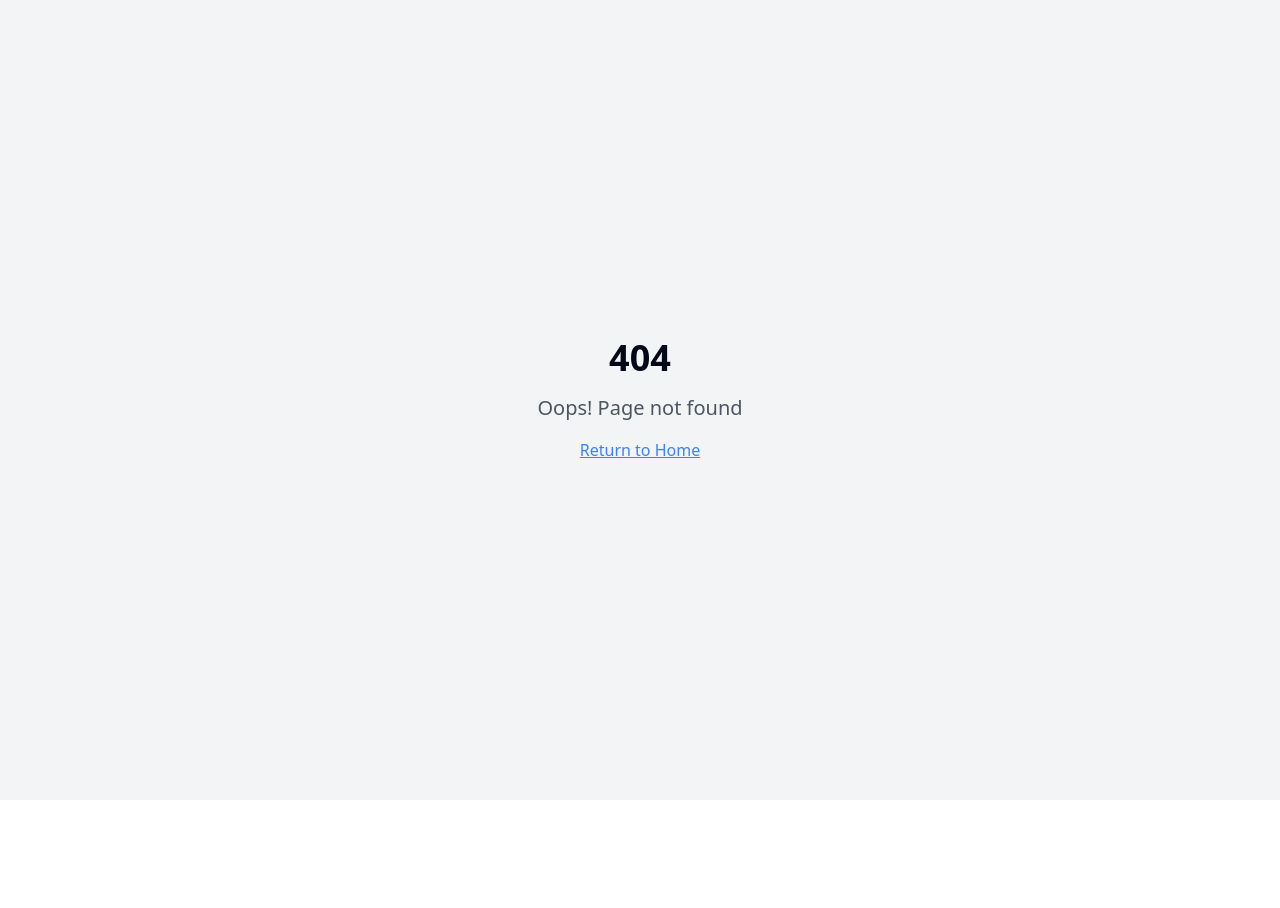
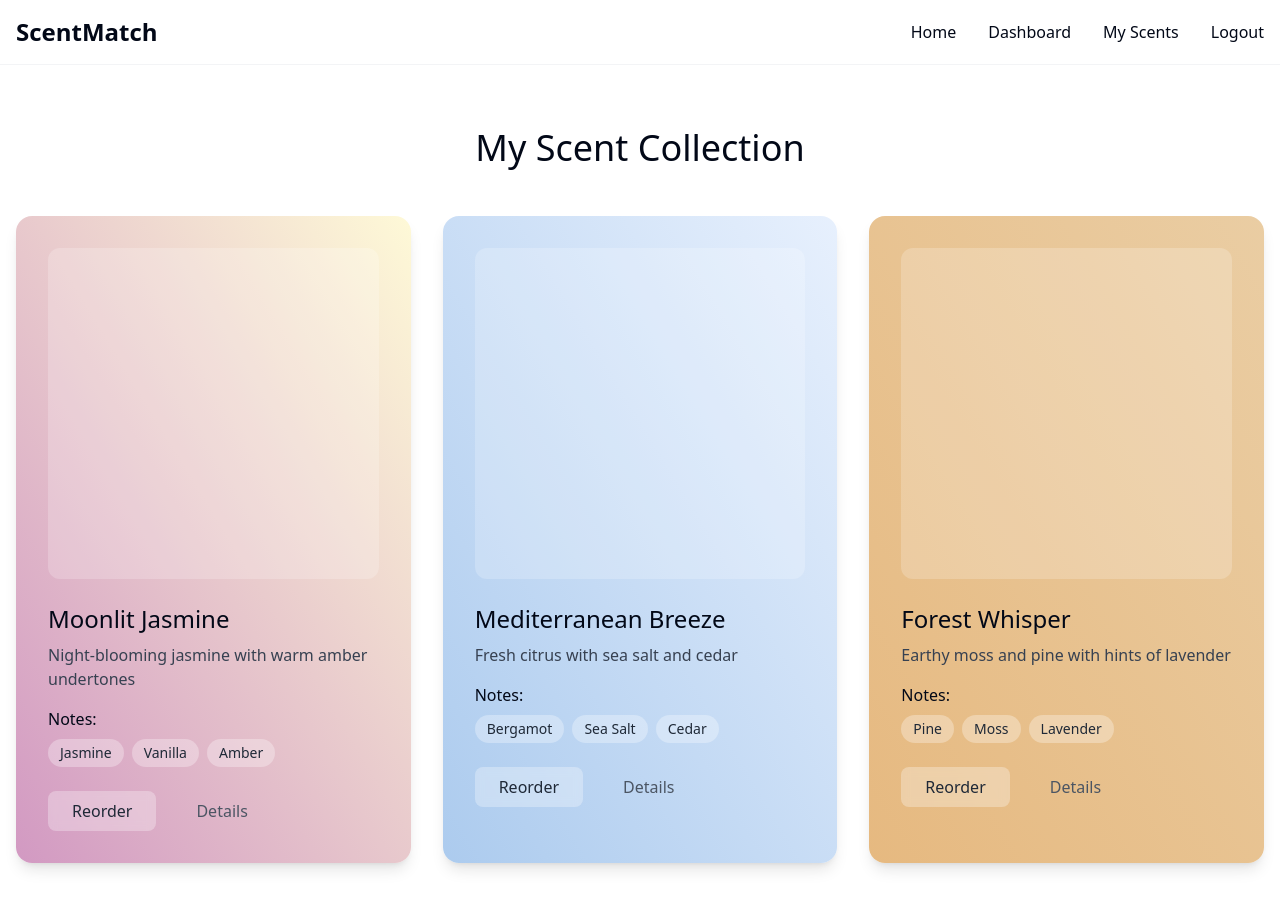
Before and after one commit to zoooey99/scentmatch-frontend, a React (Vite) app: page /scents in a window 1280 px wide. Before the commit this address had no page. Shown: the top 908 px of the page. Before the commit the page ends 800 px from the top, so only its background shows below. Built offline with nearby package versions, Linux system fonts and the light colour scheme.

Commit message:
Add color and gradients
Use filler images for scents.

```diff
--- a/src/App.tsx
+++ b/src/App.tsx
@@ -10,6 +10,7 @@ import Recommendation from "./pages/Recommendation";
 import Dashboard from "./pages/Dashboard";
 import Feedback from "./pages/Feedback";
 import NotFound from "./pages/NotFound";
+import Scents from "./pages/Scents";
 
 const queryClient = new QueryClient();
 
@@ -26,6 +27,7 @@ const App = () => (
           <Route path="/recommendation" element={<Recommendation />} />
           <Route path="/dashboard" element={<Dashboard />} />
           <Route path="/feedback" element={<Feedback />} />
+          <Route path="/scents" element={<Scents />} />
           <Route path="*" element={<NotFound />} />
         </Routes>
       </BrowserRouter>
--- a/src/pages/Recommendation.tsx
+++ b/src/pages/Recommendation.tsx
@@ -9,13 +9,13 @@ const Recommendation = () => {
   };
 
   return (
-    <div className="min-h-screen bg-white px-4 py-20">
+    <div className="min-h-screen bg-gradient-to-br from-lavender-50 to-white px-4 py-20">
       <div className="container mx-auto max-w-4xl">
-        <h1 className="font-playfair text-4xl text-center mb-12">Your Perfect Match</h1>
+        <h1 className="font-playfair text-4xl text-center mb-12 text-gradient">Your Perfect Match</h1>
 
         <div className="grid grid-cols-1 md:grid-cols-2 gap-8">
-          <div className="bg-white p-8 rounded-2xl shadow-sm border border-gray-100">
-            <div className="aspect-square bg-lavender-50 rounded-xl mb-6" />
+          <div className="bg-gradient-to-tr from-lavender-50 to-white p-8 rounded-2xl shadow-lg border border-lavender-100 hover:scale-105 transition-transform">
+            <div className="aspect-square bg-gradient-to-br from-[#ffc3a0] to-[#ffafbd] rounded-xl mb-6" />
             <h2 className="font-playfair text-2xl mb-2">Moonlit Jasmine</h2>
             <p className="text-gray-600 mb-4">
               A delicate blend of night-blooming jasmine, vanilla orchid, and warm amber.
@@ -26,7 +26,7 @@ const Recommendation = () => {
                 {["Jasmine", "Vanilla", "Amber", "White Musk"].map((note) => (
                   <span
                     key={note}
-                    className="px-3 py-1 bg-lavender-50 rounded-full text-sm"
+                    className="px-3 py-1 bg-lavender-100 text-lavender-200 rounded-full text-sm"
                   >
                     {note}
                   </span>
@@ -36,7 +36,7 @@ const Recommendation = () => {
             <div className="space-x-4">
               <button
                 onClick={handleAccept}
-                className="bg-lavender-100 hover:bg-lavender-200 text-gray-800 font-medium px-6 py-2 rounded-lg transition-colors"
+                className="bg-gradient-to-r from-lavender-100 to-lavender-200 text-gray-800 font-medium px-6 py-2 rounded-lg transition-colors hover:opacity-90"
               >
                 Add to My Box
               </button>
@@ -46,8 +46,8 @@ const Recommendation = () => {
             </div>
           </div>
 
-          <div className="bg-white p-8 rounded-2xl shadow-sm border border-gray-100">
-            <div className="aspect-square bg-peach-100 rounded-xl mb-6" />
+          <div className="bg-gradient-to-tr from-peach-100 to-white p-8 rounded-2xl shadow-lg border border-peach-100 hover:scale-105 transition-transform">
+            <div className="aspect-square bg-gradient-to-br from-[#accbee] to-[#e7f0fd] rounded-xl mb-6" />
             <h2 className="font-playfair text-2xl mb-2">Mediterranean Breeze</h2>
             <p className="text-gray-600 mb-4">
               Fresh citrus notes mixed with sea salt and sun-warmed woods.
@@ -68,7 +68,7 @@ const Recommendation = () => {
             <div className="space-x-4">
               <button
                 onClick={handleAccept}
-                className="bg-lavender-100 hover:bg-lavender-200 text-gray-800 font-medium px-6 py-2 rounded-lg transition-colors"
+                className="bg-gradient-to-r from-peach-100 to-lavender-100 text-gray-800 font-medium px-6 py-2 rounded-lg transition-colors hover:opacity-90"
               >
                 Add to My Box
               </button>
--- /dev/null
+++ b/src/pages/Scents.tsx
@@ -0,0 +1,73 @@
+
+import Navbar from "../components/Navbar";
+
+const Scents = () => {
+  const scents = [
+    {
+      name: "Moonlit Jasmine",
+      description: "Night-blooming jasmine with warm amber undertones",
+      gradient: "from-[#d299c2] to-[#fef9d7]",
+      notes: ["Jasmine", "Vanilla", "Amber"]
+    },
+    {
+      name: "Mediterranean Breeze",
+      description: "Fresh citrus with sea salt and cedar",
+      gradient: "from-[#accbee] to-[#e7f0fd]",
+      notes: ["Bergamot", "Sea Salt", "Cedar"]
+    },
+    {
+      name: "Forest Whisper",
+      description: "Earthy moss and pine with hints of lavender",
+      gradient: "from-[#e6b980] to-[#eacda3]",
+      notes: ["Pine", "Moss", "Lavender"]
+    }
+  ];
+
+  return (
+    <div className="min-h-screen bg-gradient-to-br from-lavender-50 to-white">
+      <Navbar />
+
+      <div className="container mx-auto px-4 pt-32 pb-20">
+        <h1 className="font-playfair text-4xl mb-12 text-center text-gradient">My Scent Collection</h1>
+
+        <div className="grid grid-cols-1 md:grid-cols-3 gap-8">
+          {scents.map((scent, index) => (
+            <div
+              key={index}
+              className={`bg-gradient-to-tr ${scent.gradient} p-8 rounded-2xl shadow-lg hover:scale-105 transition-transform`}
+            >
+              <div className="aspect-square bg-white/20 rounded-xl mb-6" />
+              <h2 className="font-playfair text-2xl mb-2">{scent.name}</h2>
+              <p className="text-gray-700 mb-4">{scent.description}</p>
+
+              <div className="mb-6">
+                <h3 className="font-medium mb-2">Notes:</h3>
+                <div className="flex flex-wrap gap-2">
+                  {scent.notes.map((note) => (
+                    <span
+                      key={note}
+                      className="px-3 py-1 bg-white/30 text-gray-800 rounded-full text-sm"
+                    >
+                      {note}
+                    </span>
+                  ))}
+                </div>
+              </div>
+
+              <div className="space-x-4">
+                <button className="bg-white/30 backdrop-blur-sm text-gray-800 font-medium px-6 py-2 rounded-lg hover:bg-white/50 transition-colors">
+                  Reorder
+                </button>
+                <button className="text-gray-600 hover:text-gray-800 font-medium px-6 py-2 rounded-lg transition-colors">
+                  Details
+                </button>
+              </div>
+            </div>
+          ))}
+        </div>
+      </div>
+    </div>
+  );
+};
+
+export default Scents;
```
